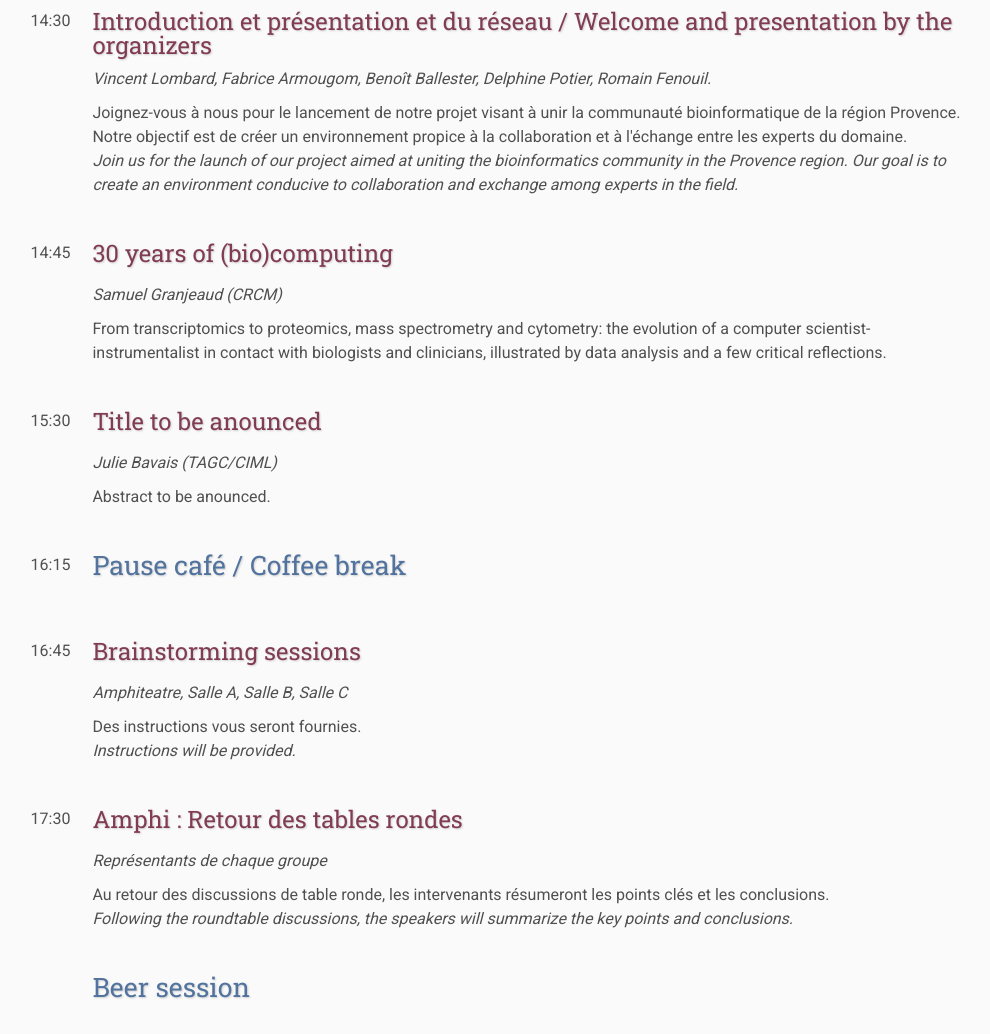
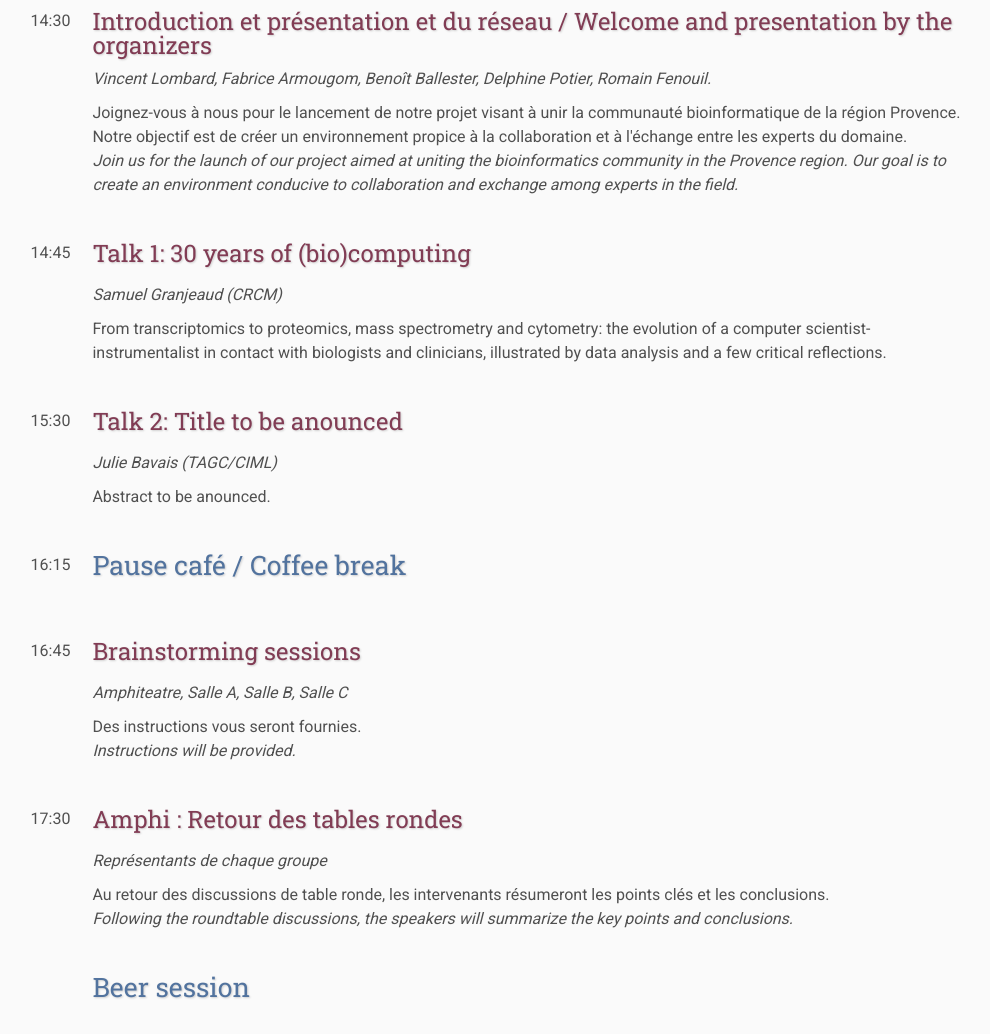
Before and after one commit to le-reseau-bioinformatique-en-provence/avril2024, a plain HTML site: page program/index.html in a window 1280 px wide. Shown: the part 741-1775 px from the top of the page, without its empty margins (155-1145 px from the left). Drawn offline with nearby package versions, Linux system fonts and the light colour scheme; some packages are replaced by stand-ins of ours; files that its build step writes are made by us from their sources.

Commit message:
Update index.html
fix2

```diff
--- a/program/index.html
+++ b/program/index.html
@@ -95,7 +95,7 @@
                 14:45
             </td>
             <td class="title">
-                30 years of (bio)computing
+                Talk 1: 30 years of (bio)computing
             </td>
         </tr>
         <tr>
@@ -116,7 +116,7 @@
                 15:30
             </td>
             <td class="title">
-                Title to be anounced
+                Talk 2: Title to be anounced
             </td>
         </tr>
         <tr>
```
